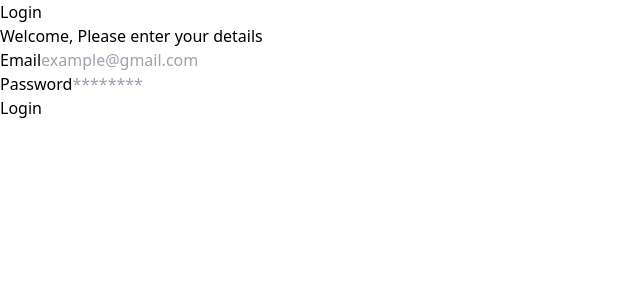
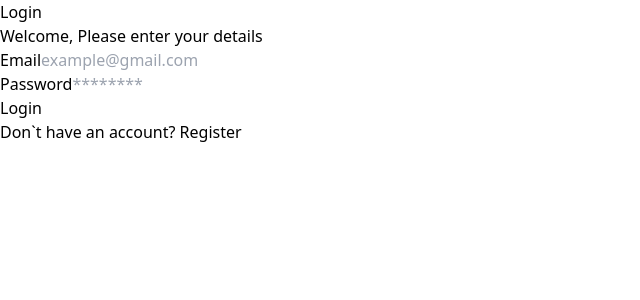
Before and after one commit to IJlnflhbrzDev/react-team-colaboration, a React (Vite) app: page /login in a window 1280 px wide. Shown: the top 300 px of the page, without its empty margins (0-640 px from the left). Built offline with nearby package versions, Linux system fonts and the light colour scheme.

Commit message:
ADD [Conditional Rendering Login And Register]

```diff
--- a/src/components/Layouts/AuthLayouts.jsx
+++ b/src/components/Layouts/AuthLayouts.jsx
@@ -1,17 +1,35 @@
 /* eslint-disable react/prop-types */
 
+import { Link } from "react-router-dom";
+
 const AuthLayouts = (props) => {
-  const { title, children } = props;
+  const { title, children, type } = props;
   return (
     <div className="flex justify-center min-h-screen items-center">
-
-    <div className="w-full max-w-xs">
-      <h1 className="text-3xl font-bold mb-2 text-blue-600">{title}</h1>
-      <p className="font-medium text-slate-500 mb-8">Welcome, Please enter your details</p>
-      {children}
-    </div>
+      <div className="w-full max-w-xs">
+        <h1 className="text-3xl font-bold mb-2 text-blue-600">{title}</h1>
+        <p className="font-medium text-slate-500 mb-8">
+          Welcome, Please enter your details
+        </p>
+        {children}
+        <p className="text-sm mt-5 text-center">
+          {type === "login"
+            ? "Don`t have an account? "
+            : "Already have an account? "}
+          {type === "login" && (
+            <Link to={"/register"} className="font-bold text-blue-600">
+              Register
+            </Link>
+          )}
+          {type === "register" && (
+            <Link to={"/login"} className="font-bold text-blue-600">
+              Login
+            </Link>
+          )}
+        </p>
+      </div>
     </div>
   );
-}
+};
 
 export default AuthLayouts;
--- a/src/pages/login.jsx
+++ b/src/pages/login.jsx
@@ -3,7 +3,7 @@ import AuthLayouts from "../components/Layouts/AuthLayouts";
 
 const LoginPage = () => {
     return (
-<AuthLayouts title="Login">
+<AuthLayouts title="Login" type="login">
     <FormLogin />
 </AuthLayouts>
     );
--- a/src/pages/register.jsx
+++ b/src/pages/register.jsx
@@ -3,7 +3,7 @@ import AuthLayouts from "../components/Layouts/AuthLayouts";
 
 const RegisterPage = () => {
     return (
-<AuthLayouts title="Register">
+<AuthLayouts title="Register" type="register">
     <FormRegister />
 </AuthLayouts>
     );
```
